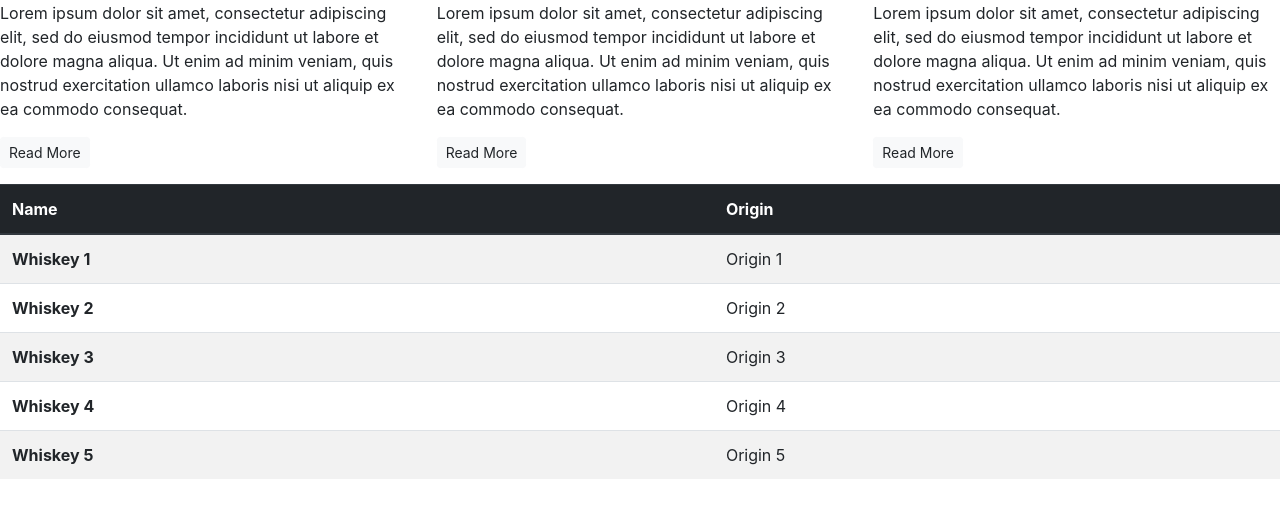
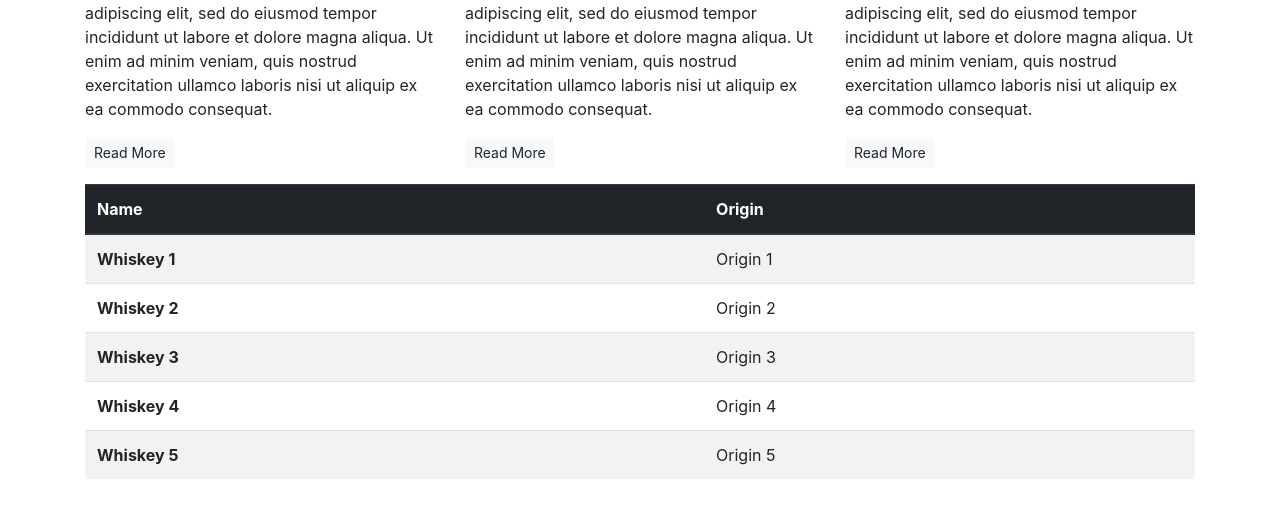
Before and after one commit to milan-stefanik/bootstrap, a plain HTML site: page index.html in a window 1280 px wide. Shown: the part 535-1054 px from the top of the page. After the commit the page ends 1030 px from the top, so only its background shows below. Drawn offline with nearby package versions, Linux system fonts and the light colour scheme.

Commit message:
Bootstrap Grid System

```diff
--- a/index.html
+++ b/index.html
@@ -9,7 +9,7 @@
 </head>
 
 <body>
-	<ariticle class="container">
+	<article class="container">
 		<!-- Callout -->
 		<div class="row">
 			<div class="col-12">
```
